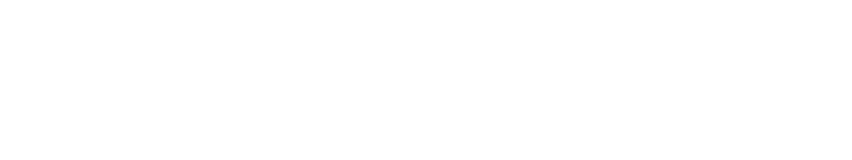
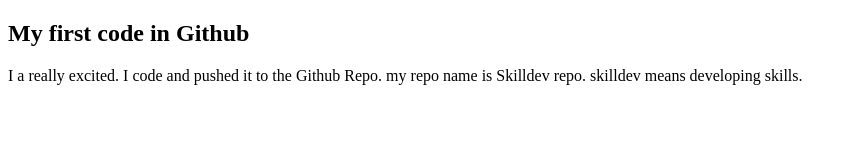
Before and after one commit to skilldevnasir/skilldev-repo, a plain HTML site: page index.html in a window 1280 px wide. Shown: the whole page, without its empty margins (0-852 px from the left). Drawn offline with Linux system fonts and the light colour scheme.

Commit message:
skilldev git commit

```diff
--- a/index.html
+++ b/index.html
@@ -7,6 +7,7 @@
     <title>Skilldev Github Repo</title>
 </head>
 <body>
-
+    <h2>My first code in Github</h2>
+    <p>I a really excited. I code and pushed it to the Github Repo. my repo name is Skilldev repo. skilldev means developing skills.</p>
 </body>
 </html>
```
